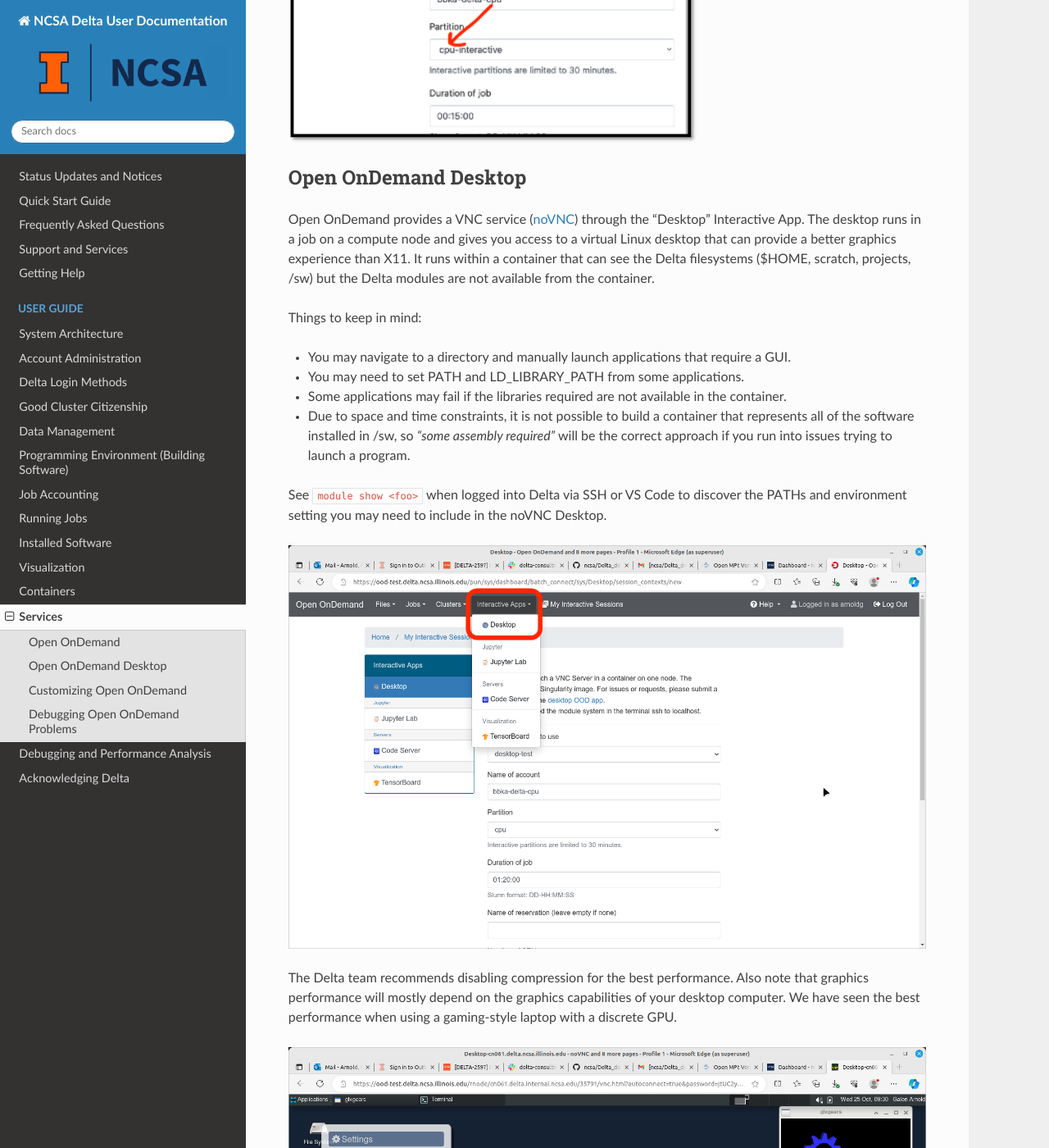
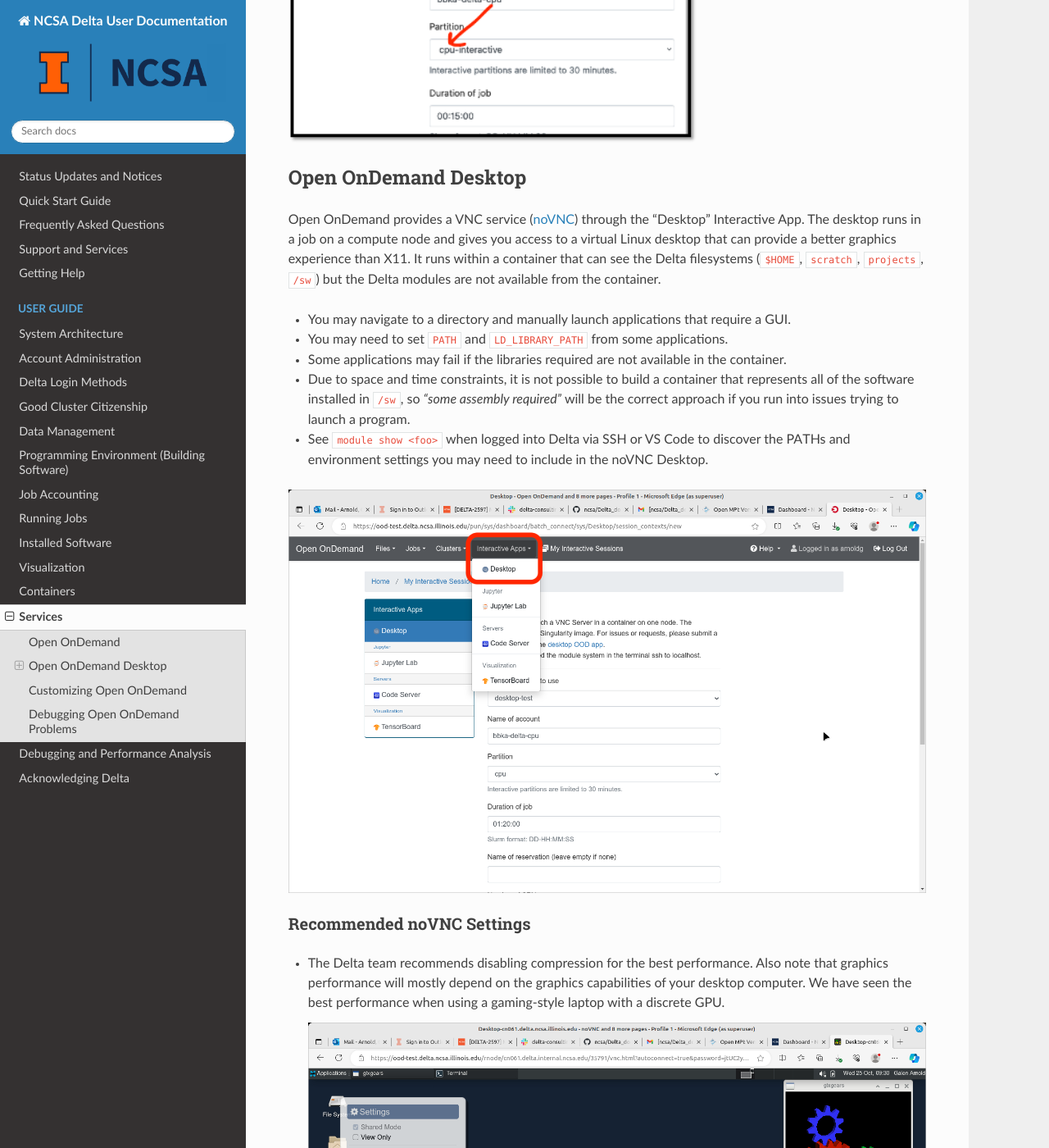
Before and after one commit to ncsa/Delta_doc, a Sphinx documentation site: the page built from docs/source/user_guide/services.rst, in a window 1280 px wide and 1400 px high, scrolled down 586 px. Shown: the whole window at 82% size. Built offline with Sphinx 7.4.7 and the Read the Docs theme 2.0.0, drawn with Linux system fonts in a browser that asks for light colours; some of the changed text lies outside the part shown.

Commit message:
Update services.rst some more editorial changes

```diff
--- a/docs/source/user_guide/services.rst
+++ b/docs/source/user_guide/services.rst
@@ -22,36 +22,34 @@ Open OnDemand Desktop
 
 Open OnDemand provides a VNC service (`noVNC <https://novnc.com>`_) through the "Desktop" Interactive App.
 The desktop runs in a job on a compute node and gives you access to a virtual Linux desktop that can provide a better graphics experience than X11.
-It runs within a container that can see the Delta filesystems ($HOME, scratch, projects, /sw) but the Delta modules are not available from the container.
-
-Things to keep in mind:
+It runs within a container that can see the Delta filesystems (``$HOME``, ``scratch``, ``projects``, ``/sw``) but the Delta modules are not available from the container.
 
 - You may navigate to a directory and manually launch applications that require a GUI.
-- You may need to set PATH and LD_LIBRARY_PATH from some applications.
+- You may need to set ``PATH`` and ``LD_LIBRARY_PATH`` from some applications.
 - Some applications may fail if the libraries required are not available in the container.
-- Due to space and time constraints, it is not possible to build a container that represents all of the software installed in /sw, so *"some assembly required"* will be the correct approach if you run into issues trying to launch a program.
-
-See ``module show <foo>`` when logged into Delta via SSH or VS Code to discover the PATHs and environment setting you may need to include in the noVNC Desktop.
+- Due to space and time constraints, it is not possible to build a container that represents all of the software installed in ``/sw``, so *"some assembly required"* will be the correct approach if you run into issues trying to launch a program.
+- See ``module show <foo>`` when logged into Delta via SSH or VS Code to discover the PATHs and environment settings you may need to include in the noVNC Desktop.
 
 ..  figure:: images/services/ood-desktop-interactive-apps.png
     :alt: Open On Demand request a Desktop session on compute node
 
-The Delta team recommends disabling compression for the best performance.
-Also note that graphics performance will mostly depend on the graphics capabilities of your desktop computer.
-We have seen the best performance when using a gaming-style laptop with a discrete GPU.
+Recommended noVNC Settings
+~~~~~~~~~~~~~~~~~~~~~~~~~~~~
 
-..  figure:: images/services/ood-desktop-settings-compression.png
-    :alt: noVNC Desktop settings window showing "Compression level" slider set all the way to the left (off).
+- The Delta team recommends disabling compression for the best performance. Also note that graphics performance will mostly depend on the graphics capabilities of your desktop computer. We have seen the best performance when using a gaming-style laptop with a discrete GPU.
 
-Use the Linux Desktop display settings to adjust the display resolution to best fit your browser tab and local display.
+  ..  figure:: images/services/ood-desktop-settings-compression.png
+      :alt: noVNC Desktop settings window showing "Compression level" slider set all the way to the left (off).
 
-..  figure:: images/services/ood-desktop-settings-display.png
-    :alt: In noVNC Desktop, right click the background and choose "Applications", then "Settings", then "Display".
+- Use the Linux Desktop display settings to adjust the display resolution to best fit your browser tab and local display.
 
-..  figure:: images/services/ood-desktop-display-resolution.png
-    :alt: Display settings window showing resolution options.
+  ..  figure:: images/services/ood-desktop-settings-display.png
+      :alt: In noVNC Desktop, right click the background and choose "Applications", then "Settings", then "Display".
 
-Here is an example showing the ImageMagick running from /sw/external/ImageMagick/bin .
+  ..  figure:: images/services/ood-desktop-display-resolution.png
+      :alt: Display settings window showing resolution options.
+
+Here is an example showing the ImageMagick running from ``/sw/external/ImageMagick/bin``.
 
 ..  figure:: images/services/ood-desktop-magick.png
     :alt: Example showing ImageMagick in use via noVNC Desktop.
```
